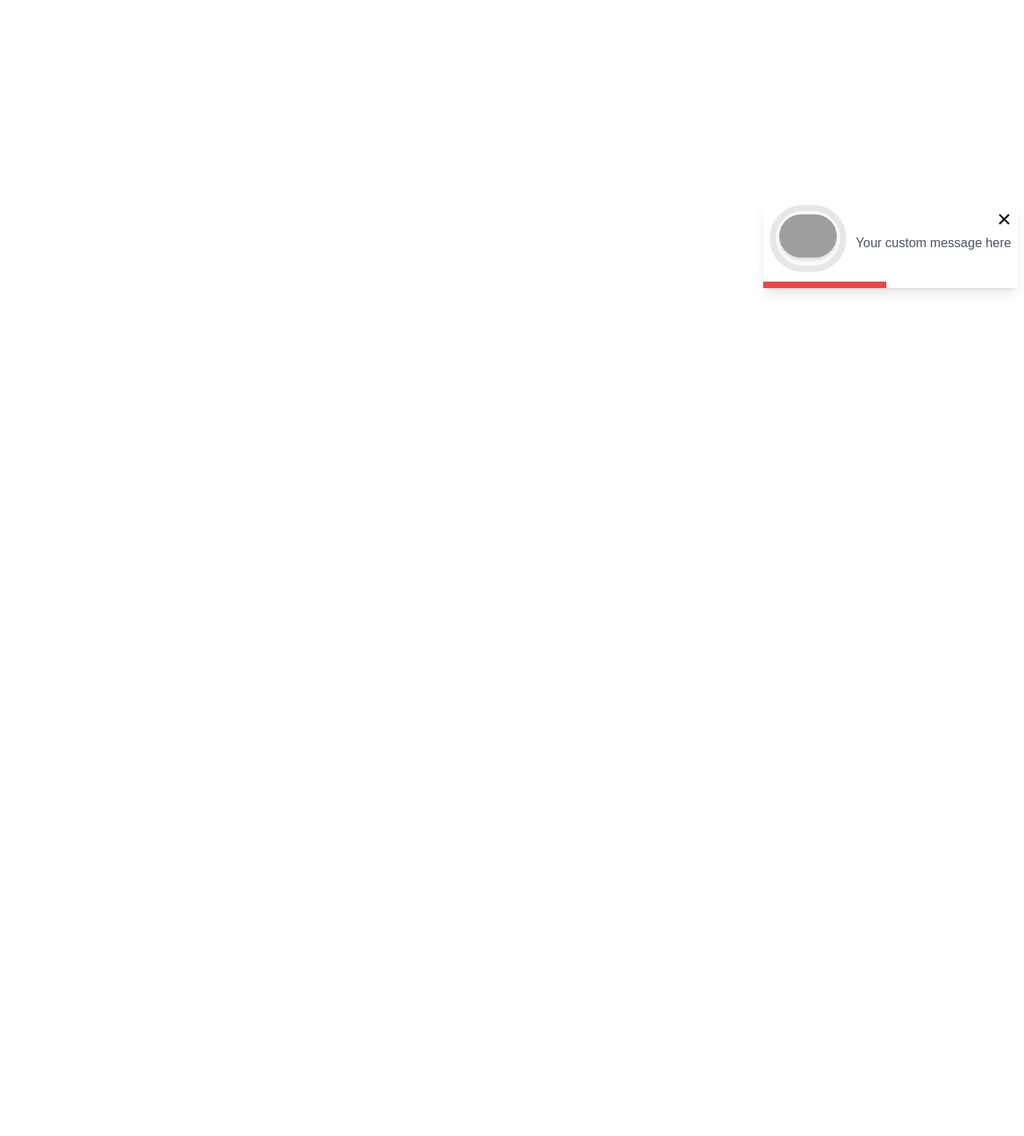
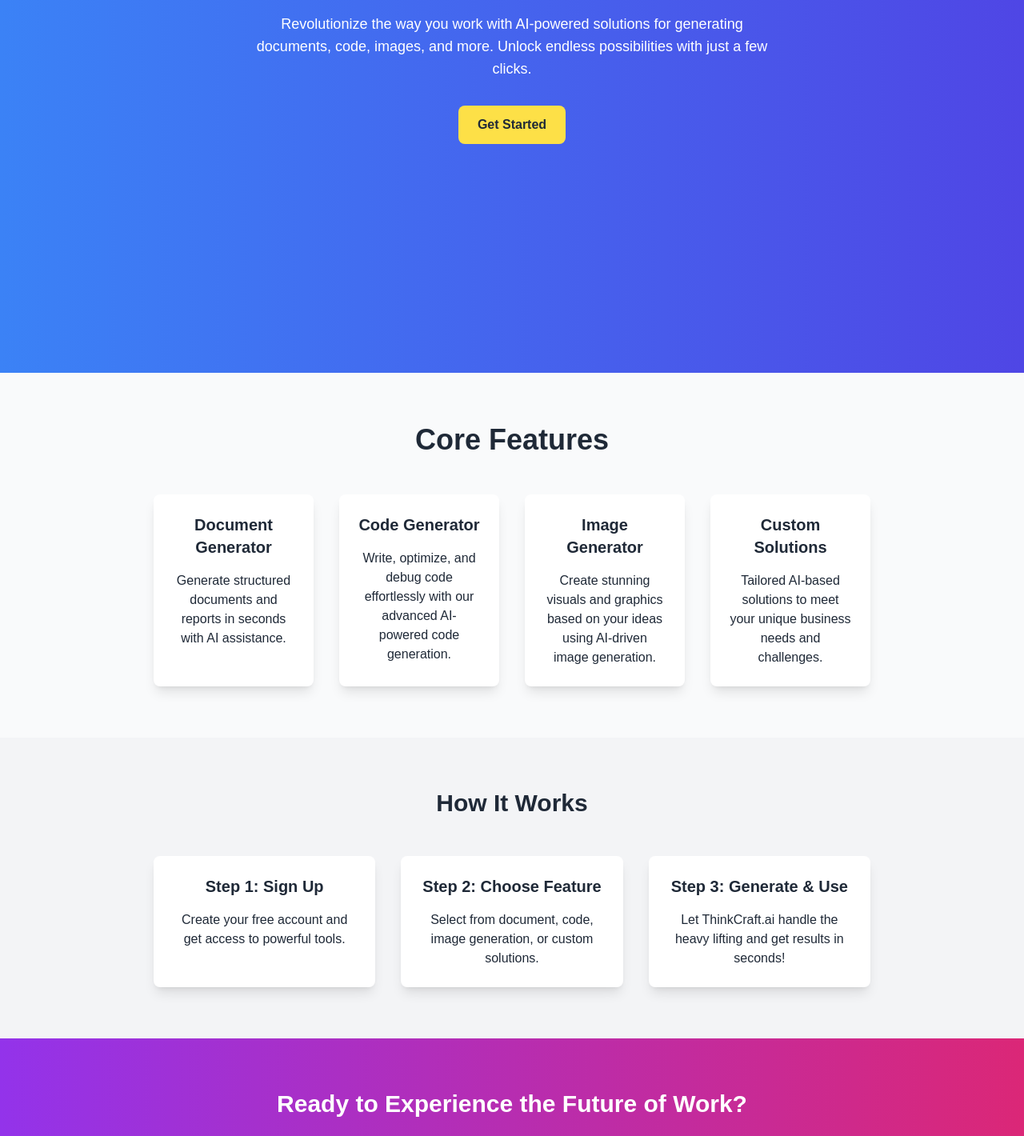
Before and after one commit to Sombhu2022/AI_SASS, a Next.js app: page / in a window 1280 px wide. Shown: the part 440-1860 px from the top of the page at 80% size. Before the commit the page ends 800 px from the top, so only its background shows below. Built offline with nearby package versions, Linux system fonts and the light colour scheme; grey boxes are pictures that could not be loaded.

Commit message:
home page design

```diff
--- a/src/app/layout.js
+++ b/src/app/layout.js
@@ -30,7 +30,7 @@ export default function RootLayout({ children }) {
 
           </div>
 
-           <main className="main-content p-4" >
+           <main className="main-content p-0" >
           {children}
           </main>
 
--- a/src/app/page.js
+++ b/src/app/page.js
@@ -1,16 +1,125 @@
-"use client"
+"use client";
 
-import MessageAlert from '@/components/MessageAlert'
-import React from 'react'
+import React from "react";
+import { useRouter } from "next/navigation";
 
+function HomePage() {
+  const router = useRouter();
 
-function page() {
+  const handleGetStarted = () => {
+    router.push("/ai/convertion"); // Redirect to signup page or any relevant page
+  };
 
   return (
-    <div>home page
-      <MessageAlert type='error' />
+    <div className="bg-gray-50 text-gray-800">
+      {/* Hero Section */}
+      <section className="min-h-screen flex items-center justify-center bg-gradient-to-r from-blue-500 to-indigo-600 text-white">
+        <div className="text-center max-w-2xl mx-auto">
+          <h1 className="text-5xl font-bold mb-4">
+            Welcome to <span className="text-yellow-300">ThinkCraft.ai</span>
+          </h1>
+          <p className="text-lg mb-8">
+            Revolutionize the way you work with AI-powered solutions for
+            generating documents, code, images, and more. Unlock endless
+            possibilities with just a few clicks.
+          </p>
+          <button
+            onClick={handleGetStarted}
+            className="bg-yellow-300 text-gray-800 px-6 py-3 rounded-lg font-semibold hover:bg-yellow-400 transition duration-300"
+          >
+            Get Started
+          </button>
+        </div>
+      </section>
+
+      {/* Features Section */}
+      <section className="py-16">
+        <div className="text-center max-w-4xl mx-auto">
+          <h2 className="text-4xl font-semibold mb-12">Core Features</h2>
+          <div className="grid grid-cols-1 md:grid-cols-2 lg:grid-cols-4 gap-8">
+            {/* Document Generator */}
+            <div className="bg-white p-6 rounded-lg shadow-lg hover:shadow-xl transition">
+              <h3 className="text-xl font-bold mb-4">Document Generator</h3>
+              <p>
+                Generate structured documents and reports in seconds with AI
+                assistance.
+              </p>
+            </div>
+            {/* Code Generator */}
+            <div className="bg-white p-6 rounded-lg shadow-lg hover:shadow-xl transition">
+              <h3 className="text-xl font-bold mb-4">Code Generator</h3>
+              <p>
+                Write, optimize, and debug code effortlessly with our advanced
+                AI-powered code generation.
+              </p>
+            </div>
+            {/* Image Generator */}
+            <div className="bg-white p-6 rounded-lg shadow-lg hover:shadow-xl transition">
+              <h3 className="text-xl font-bold mb-4">Image Generator</h3>
+              <p>
+                Create stunning visuals and graphics based on your ideas using
+                AI-driven image generation.
+              </p>
+            </div>
+            {/* Custom Solutions */}
+            <div className="bg-white p-6 rounded-lg shadow-lg hover:shadow-xl transition">
+              <h3 className="text-xl font-bold mb-4">Custom Solutions</h3>
+              <p>
+                Tailored AI-based solutions to meet your unique business needs
+                and challenges.
+              </p>
+            </div>
+          </div>
+        </div>
+      </section>
+
+      {/* How It Works Section */}
+      <section className="bg-gray-100 py-16">
+        <div className="text-center max-w-4xl mx-auto">
+          <h2 className="text-3xl font-semibold mb-12">How It Works</h2>
+          <div className="grid grid-cols-1 md:grid-cols-3 gap-8">
+            <div className="bg-white p-6 rounded-lg shadow-lg">
+              <h3 className="text-xl font-bold mb-4">Step 1: Sign Up</h3>
+              <p>Create your free account and get access to powerful tools.</p>
+            </div>
+            <div className="bg-white p-6 rounded-lg shadow-lg">
+              <h3 className="text-xl font-bold mb-4">Step 2: Choose Feature</h3>
+              <p>Select from document, code, image generation, or custom
+              solutions.</p>
+            </div>
+            <div className="bg-white p-6 rounded-lg shadow-lg">
+              <h3 className="text-xl font-bold mb-4">Step 3: Generate & Use</h3>
+              <p>Let ThinkCraft.ai handle the heavy lifting and get results
+              in seconds!</p>
+            </div>
+          </div>
+        </div>
+      </section>
+
+      {/* Call to Action */}
+      <section className="py-16 bg-gradient-to-r from-purple-600 to-pink-600 text-white text-center">
+        <h2 className="text-3xl font-semibold mb-6">
+          Ready to Experience the Future of Work?
+        </h2>
+        <button
+          onClick={handleGetStarted}
+          className="bg-white text-purple-600 px-8 py-3 rounded-lg font-semibold hover:bg-gray-100 transition duration-300"
+        >
+          Get Started for Free
+        </button>
+      </section>
+
+      {/* Footer */}
+      <footer className="py-8 bg-gray-800 text-white text-center">
+        <p className="mb-4">&copy; 2024 ThinkCraft.ai - All Rights Reserved</p>
+        <div className="flex justify-center space-x-4">
+          <a href="#" className="hover:text-yellow-300">Contact Us</a>
+          <a href="#" className="hover:text-yellow-300">Privacy Policy</a>
+          <a href="#" className="hover:text-yellow-300">Terms of Service</a>
+        </div>
+      </footer>
     </div>
-  )
+  );
 }
 
-export default page
+export default HomePage;
```
